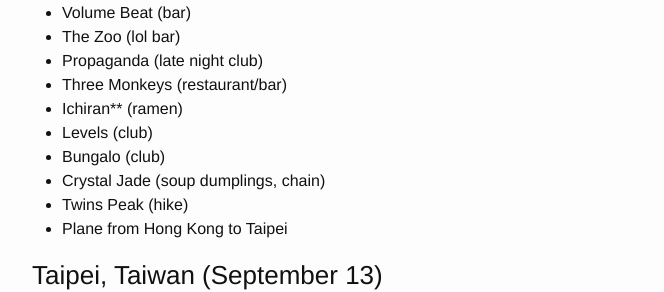
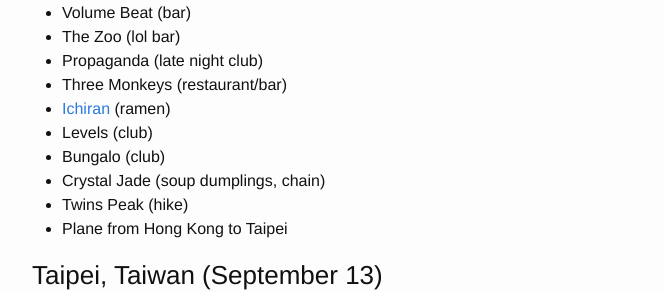
Before and after one commit to JonHMChan/blog, a Jekyll site: the page built from _posts/2015-07-30-my-round-the-world-itinerary.markdown, in a window 1280 px wide and 900 px high, scrolled down 1560 px. Shown: the part 160-452 px from the top of the window, without its empty margins (238-902 px from the left). Built offline with Jekyll 4.4.1, drawn with Linux system fonts in a browser that asks for light colours; some of the changed lines change nothing that is shown.

Commit message:
Update Hong Kong

```diff
--- a/_posts/2015-07-30-my-round-the-world-itinerary.markdown
+++ b/_posts/2015-07-30-my-round-the-world-itinerary.markdown
@@ -60,7 +60,7 @@
  - The Zoo (lol bar)
  - Propaganda (late night club)
  - Three Monkeys (restaurant/bar)
- - Ichiran** (ramen)
+ - [Ichiran](http://hk.ichiran.com/html/tenpo/causewaybay.html) (ramen)
  - Levels (club)
  - Bungalo (club)
  - Crystal Jade (soup dumplings, chain)
```
